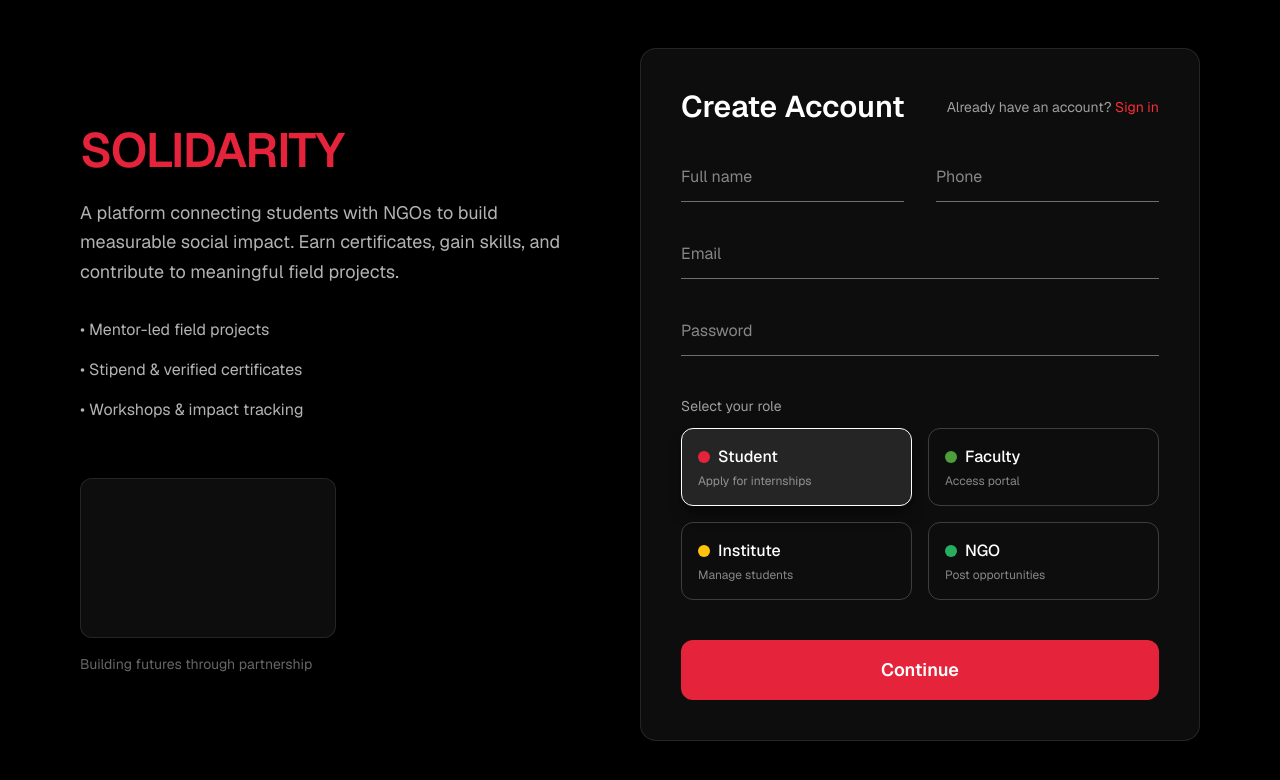
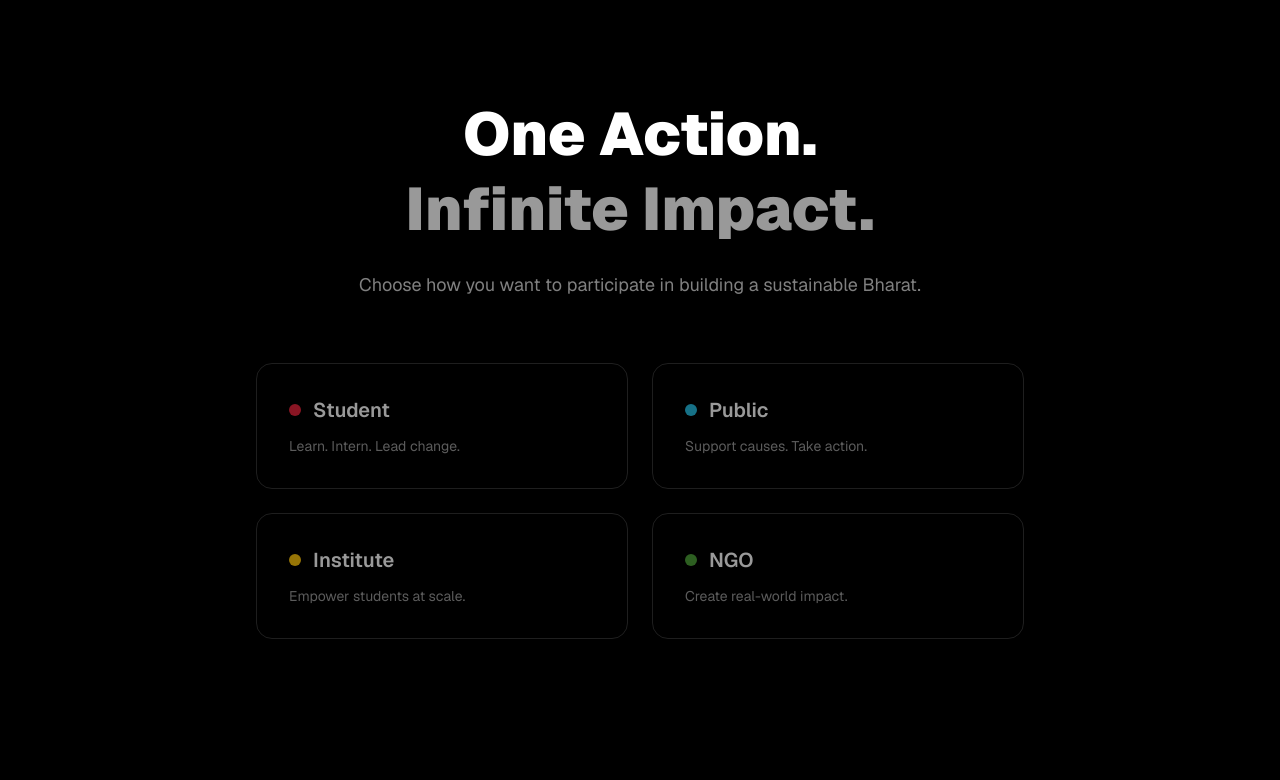
Before and after one commit to nainshree-justoneaction/solidarity_frontend, a Next.js app: page /auth/signup in a window 1280 px wide. Shown: the top 780 px of the page. Built offline with nearby package versions, Linux system fonts and the light colour scheme.

Commit message:
Fix the UI of SignUp page

```diff
--- a/app/auth/signup/page.tsx
+++ b/app/auth/signup/page.tsx
@@ -1,183 +1,167 @@
-"use client";
+"use client"
 
-import { useState } from "react";
-import Link from "next/link";
-import toast from "react-hot-toast";
-import { signup } from "@/lib/api";
-import { useRouter } from "next/navigation";
+import { useState } from "react"
+import { motion } from "framer-motion"
+import { useRouter } from "next/navigation"
+import toast from "react-hot-toast"
+import { signup } from "@/lib/api"
+
+const roles = [
+  { id: "student", label: "Student", desc: "Learn. Intern. Lead change.", color: "#E5243B" },
+  { id: "public", label: "Public", desc: "Support causes. Take action.", color: "#26BDE2" },
+  { id: "institute", label: "Institute", desc: "Empower students at scale.", color: "#FCC30B" },
+  { id: "ngo", label: "NGO", desc: "Create real-world impact.", color: "#4C9F38" },
+]
 
 export default function SignupPage() {
-  const router = useRouter();
-  const [fullName, setFullName] = useState("");
-  const [phone, setPhone] = useState("");
-  const [email, setEmail] = useState("");
-  const [password, setPassword] = useState("");
-  const [role, setRole] = useState("student");
-  const [loading, setLoading] = useState(false);
+  const router = useRouter()
 
-  const roles = [
-    { id: "student", label: "Student", desc: "Apply for internships", color: "#E5243B" },
-    { id: "faculty", label: "Faculty", desc: "Access portal", color: "#4C9F38" },
-    { id: "institute", label: "Institute", desc: "Manage students", color: "#FFC30B" },
-    { id: "ngo", label: "NGO", desc: "Post opportunities", color: "#27AE60" },
-  ];
-  const handleSubmit = async (e: React.FormEvent) => {
-    e.preventDefault();
+  const [role, setRole] = useState<string | null>(null)
+  const [fullName, setFullName] = useState("")
+  const [phone, setPhone] = useState("")
+  const [email, setEmail] = useState("")
+  const [password, setPassword] = useState("")
+  const [loading, setLoading] = useState(false)
 
-    if (!fullName.trim()) return toast.error("Full name is required");
-    if (!email.includes("@")) return toast.error("Enter a valid email");
-    if (phone.trim().length !== 10 || !/^\d+$/.test(phone))
-      return toast.error("Phone must be exactly 10 digits");
+  const selectedRole = roles.find(r => r.id === role)
 
-    if (!password.trim()) return toast.error("Password is required");
-    if (password.length < 6)
-      return toast.error("Password must be at least 6 characters");
+  const submit = async (e: React.FormEvent) => {
+    e.preventDefault()
 
-    if (!role) return toast.error("Please select a role");
+    if (!role) return toast.error("Choose a role to continue")
+    if (!fullName.trim()) return toast.error("Name required")
+    if (!email.includes("@")) return toast.error("Invalid email")
+    if (phone.length !== 10) return toast.error("Invalid phone")
+    if (password.length < 6) return toast.error("Password too short")
 
-    setLoading(true);
-
+    setLoading(true)
     try {
-      const newUser = await signup({
+      const user = await signup({
         fullName,
         email,
         mobileNumber: phone,
         password,
         role,
-      });
+      })
 
+      // ✅ STORE AUTH (THIS WAS MISSING)
       sessionStorage.setItem(
         "auth",
         JSON.stringify({
-          userId: newUser.id,
+          userId: user.id,
+          fullName,
           email,
-          fullName,
           role,
         })
-      );
+      )
 
-      toast.success("Account created!");
+      toast.success("Account created")
 
-      // 🔥 Correct redirect based on role
-      router.push(`/registration/${role}/step1`);
+      // ✅ THEN REDIRECT
+      router.push(`/registration/${role}/step1`)
+    } catch (err: any) {
+      toast.error(err.message || "Signup failed")
+    } finally {
+      setLoading(false)
+    }
+  }
 
-    } catch (err: any) {
-      toast.error(err.message || "Something went wrong");
-    } finally {
-      setLoading(false);
-    }
-  };
 
   return (
-    <div className="min-h-screen flex bg-black text-white px-6 md:px-20 py-12">
+    <section className="min-h-screen bg-black text-white flex items-center justify-center px-6">
+      <div className="w-full max-w-3xl">
 
-      {/* LEFT SECTION */}
-      <div className="w-1/2 pr-16 hidden md:flex flex-col justify-center">
-        <h1 className="text-5xl font-semibold tracking-tight" style={{ color: "#E5243B" }}>
-          SOLIDARITY
-        </h1>
+        {/* STATEMENT */}
+        <motion.div
+          initial={{ opacity: 0, y: 30 }}
+          animate={{ opacity: 1, y: 0 }}
+          transition={{ duration: 0.7 }}
+          className="text-center mb-16"
+        >
+          <h1 className="text-5xl sm:text-6xl font-black leading-tight">
+            One Action.
+            <br />
+            <span className="text-white/60">Infinite Impact.</span>
+          </h1>
 
-        <p className="mt-6 text-white/70 text-lg leading-relaxed">
-          A platform connecting students with NGOs to build measurable social impact.
-          Earn certificates, gain skills, and contribute to meaningful field projects.
-        </p>
+          <p className="mt-6 text-lg text-white/50 max-w-xl mx-auto">
+            Choose how you want to participate in building a sustainable Bharat.
+          </p>
+        </motion.div>
 
-        <ul className="mt-8 space-y-4 text-white/70">
-          <li>• Mentor-led field projects</li>
-          <li>• Stipend & verified certificates</li>
-          <li>• Workshops & impact tracking</li>
-        </ul>
+        {/* ROLE SELECTION */}
+        <div className="grid sm:grid-cols-2 gap-6 mb-16">
+          {roles.map(r => (
+            <button
+              key={r.id}
+              onClick={() => setRole(r.id)}
+              className={`
+                relative p-8 rounded-2xl border text-left transition-all duration-300
+                ${role === r.id
+                  ? "border-white scale-[1.04]"
+                  : "border-white/20 opacity-60 hover:opacity-100"}
+              `}
+              style={{
+                boxShadow: role === r.id ? `0 0 80px ${r.color}40` : "none",
+              }}
+            >
+              <div className="text-xl font-semibold flex items-center gap-3">
+                <span className="w-3 h-3 rounded-full" style={{ background: r.color }} />
+                {r.label}
+              </div>
+              <p className="mt-3 text-sm text-white/60">{r.desc}</p>
+            </button>
+          ))}
+        </div>
 
-        <div className="mt-14 animate-pulse">
-          <div className="w-64 h-40 bg-white/5 rounded-xl border border-white/10"></div>
-          <p className="mt-4 text-sm text-white/40">Building futures through partnership</p>
-        </div>
-      </div>
-
-      {/* RIGHT SECTION */}
-      <div className="w-full md:w-1/2 max-w-xl">
-        <div className="bg-white/5 p-10 rounded-2xl border border-white/10 backdrop-blur-sm">
-
-          <div className="flex justify-between items-center mb-10">
-            <h2 className="text-3xl font-semibold">Create Account</h2>
-            <div className="text-sm text-white/60">
-              Already have an account?{" "}
-              <Link href="/auth/login" className="text-red-500 hover:text-red-400">
-                Sign in
-              </Link>
-            </div>
-          </div>
-
-          <form className="space-y-10" onSubmit={handleSubmit}>
-            {/* INPUTS */}
-            <div className="grid grid-cols-1 md:grid-cols-2 gap-8">
+        {/* FORM (APPEARS AFTER ROLE) */}
+        {role && (
+          <motion.form
+            onSubmit={submit}
+            initial={{ opacity: 0, y: 40 }}
+            animate={{ opacity: 1, y: 0 }}
+            transition={{ duration: 0.6 }}
+            className="space-y-6"
+          >
+            <div className="grid sm:grid-cols-2 gap-6">
               <input
-                className="bg-transparent border-b border-white/40 pb-3 focus:border-red-500 outline-none"
                 placeholder="Full name"
+                className="w-full px-5 py-4 rounded-xl bg-white/5 border border-white/10 focus:border-white outline-none"
                 value={fullName}
-                onChange={(e) => setFullName(e.target.value)}
+                onChange={e => setFullName(e.target.value)}
               />
               <input
-                className="bg-transparent border-b border-white/40 pb-3 focus:border-red-500 outline-none"
                 placeholder="Phone"
+                className="w-full px-5 py-4 rounded-xl bg-white/5 border border-white/10 focus:border-white outline-none"
                 value={phone}
-                onChange={(e) => setPhone(e.target.value)}
+                onChange={e => setPhone(e.target.value)}
               />
             </div>
 
             <input
-              className="bg-transparent border-b border-white/40 pb-3 w-full focus:border-red-500 outline-none"
               placeholder="Email"
+              className="w-full px-5 py-4 rounded-xl bg-white/5 border border-white/10 focus:border-white outline-none"
               value={email}
-              onChange={(e) => setEmail(e.target.value)}
+              onChange={e => setEmail(e.target.value)}
             />
 
             <input
               type="password"
-              className="bg-transparent border-b border-white/40 pb-3 w-full focus:border-red-500 outline-none"
               placeholder="Password"
+              className="w-full px-5 py-4 rounded-xl bg-white/5 border border-white/10 focus:border-white outline-none"
               value={password}
-              onChange={(e) => setPassword(e.target.value)}
+              onChange={e => setPassword(e.target.value)}
             />
 
-            {/* ROLE SELECTION */}
-            <div>
-              <p className="text-sm mb-3 text-white/60">Select your role</p>
-
-              <div className="grid grid-cols-2 gap-4">
-                {roles.map((r) => (
-                  <div
-                    key={r.id}
-                    onClick={() => setRole(r.id)}
-                    className={`p-4 rounded-xl cursor-pointer border transition
-                      hover:scale-[1.02] duration-200
-                      ${role === r.id
-                        ? "border-white bg-white/10 shadow-lg shadow-black/40"
-                        : "border-white/20 hover:border-white/40"}`}
-                  >
-                    <p className="font-medium flex items-center gap-2">
-                      <span className="w-3 h-3 rounded-full" style={{ backgroundColor: r.color }}></span>
-                      {r.label}
-                    </p>
-                    <p className="text-xs text-white/50 mt-1">{r.desc}</p>
-                  </div>
-                ))}
-              </div>
-            </div>
-
-            {/* SUBMIT */}
             <button
-              type="submit"
               disabled={loading}
-              className="w-full py-4 text-lg rounded-xl font-semibold disabled:opacity-40 disabled:cursor-not-allowed"
-              style={{ backgroundColor: "#E5243B" }}
+              className="w-full py-4 rounded-xl font-semibold bg-white text-black hover:bg-white/90 transition disabled:opacity-40"
             >
-              {loading ? "Creating..." : "Continue"}
+              {loading ? "Creating account…" : `Continue as ${selectedRole?.label}`}
             </button>
-
-          </form>
-        </div>
+          </motion.form>
+        )}
       </div>
-    </div>
-  );
+    </section>
+  )
 }
```
Also changed, not shown: components/navbar.tsx (+32 -5 lines).
